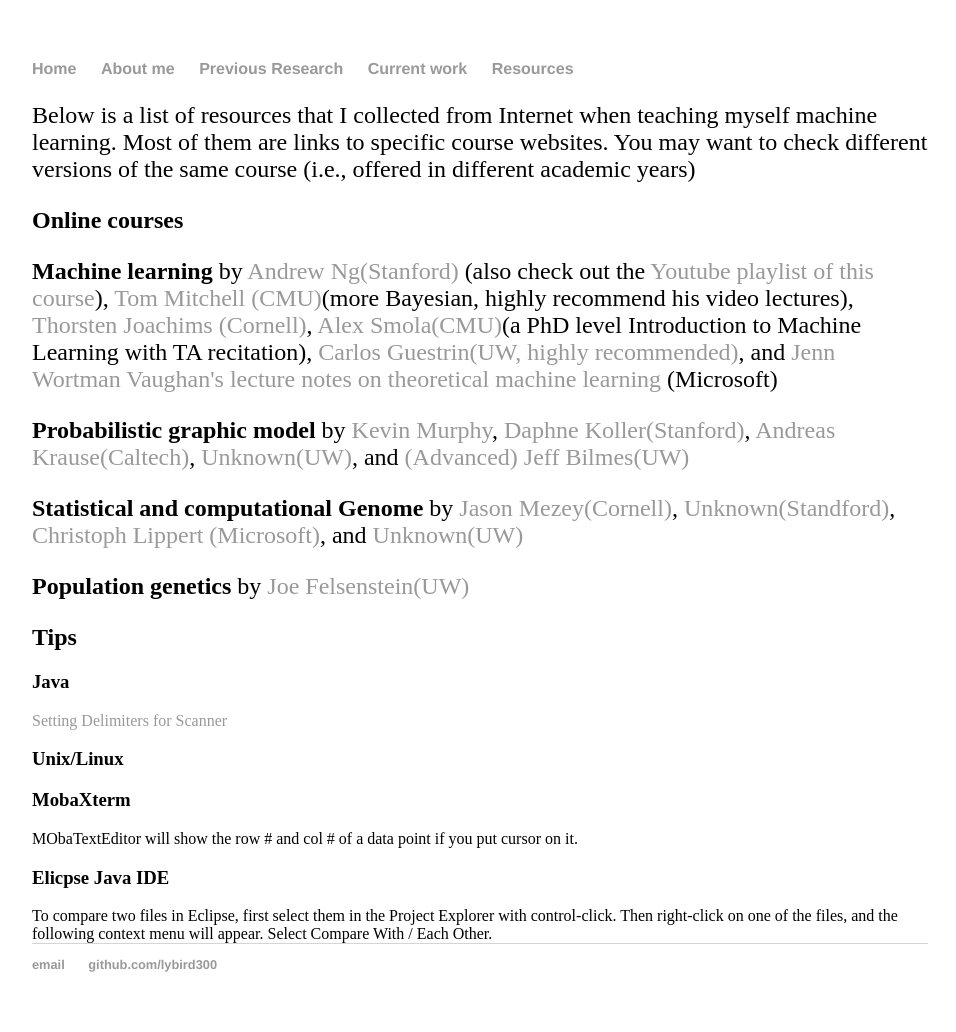
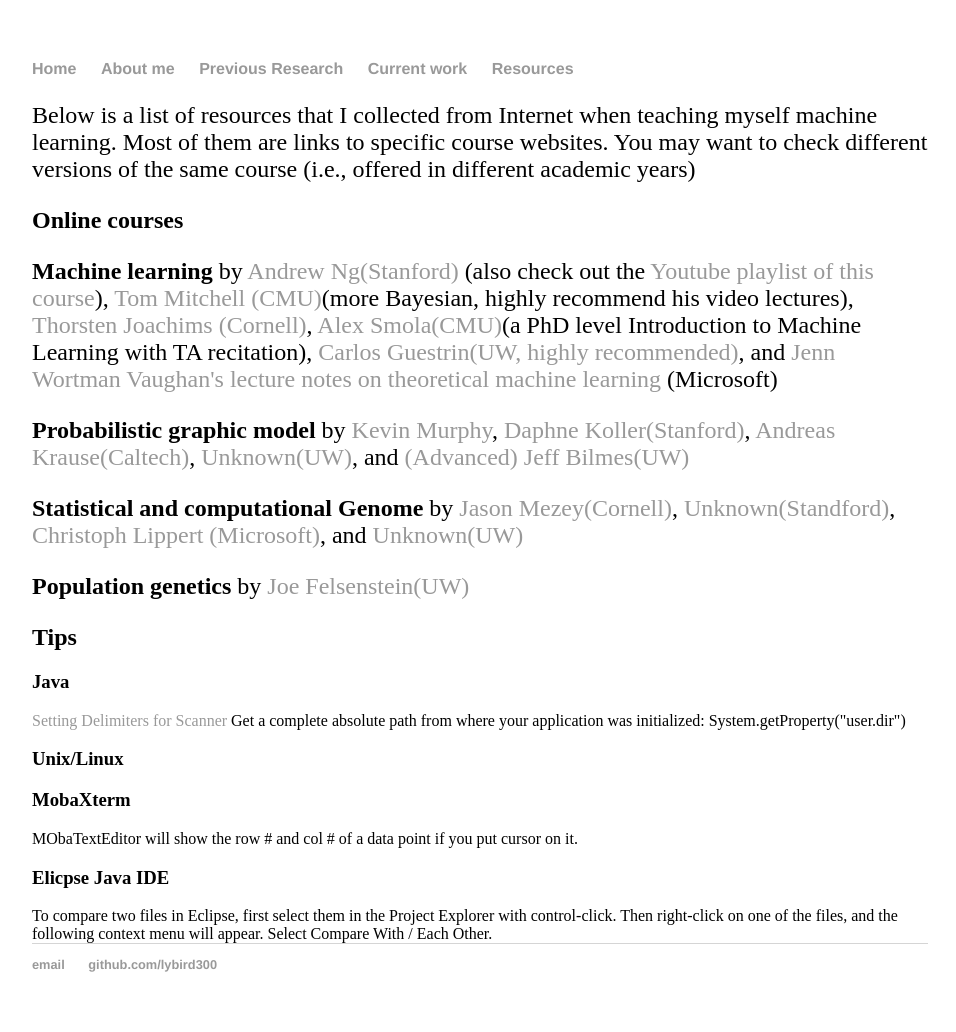
Before and after one commit to lybird300/lybird300.github.io, a Jekyll site: the page built from resources/index.html, in a window 1280 px wide. Shown: the whole page, without its empty margins (160-1116 px from the left). Built offline with Jekyll 4.4.1, drawn with Linux system fonts in a browser that asks for light colours.

Commit message:
Update index.html

```diff
--- a/resources/index.html
+++ b/resources/index.html
@@ -16,6 +16,8 @@
 <h2>Tips</h2>
 <h3>Java</h3>
 <a href="http://www.java2s.com/Tutorial/Java/0180__File/SettingDelimitersforScanner.htm">Setting Delimiters for Scanner</a>
+Get a complete absolute path from where your application was initialized: System.getProperty("user.dir")
+
 <h3>Unix/Linux</h3>
 
 <h3>MobaXterm</h3>
```
